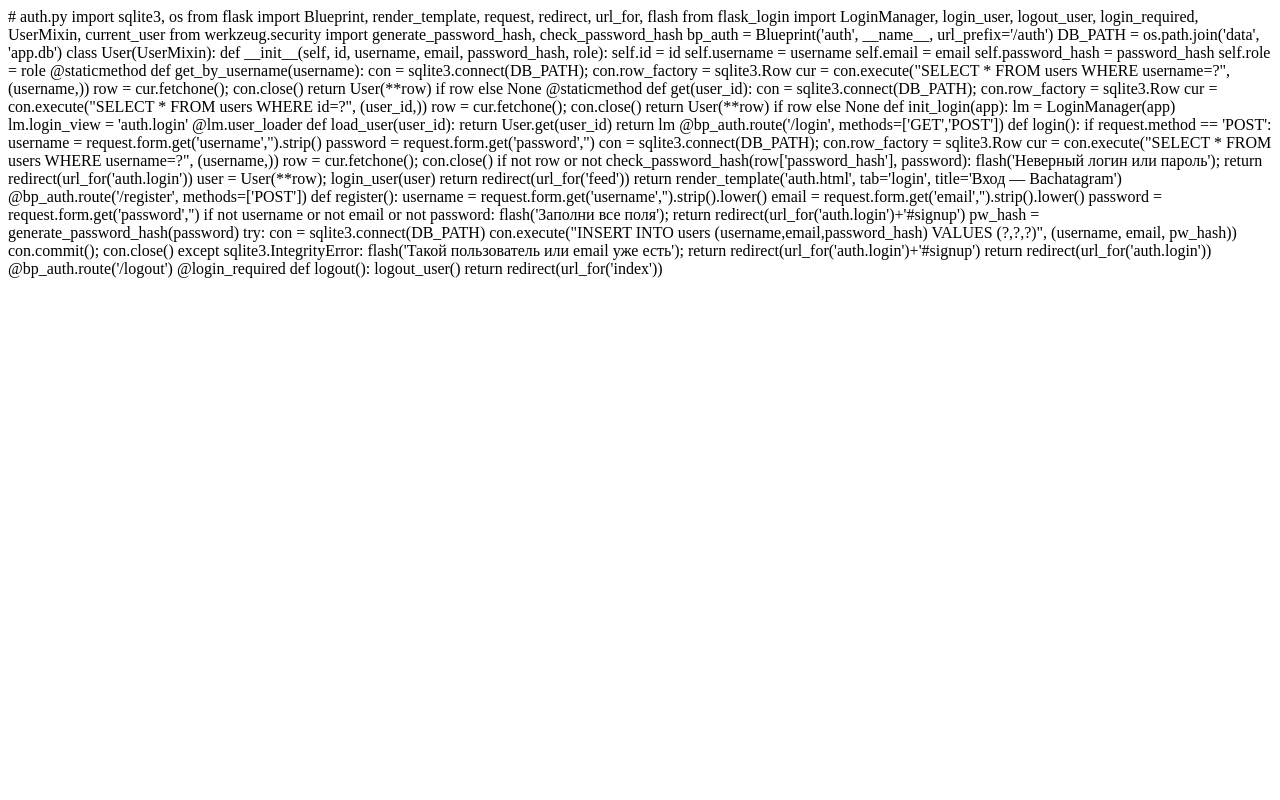
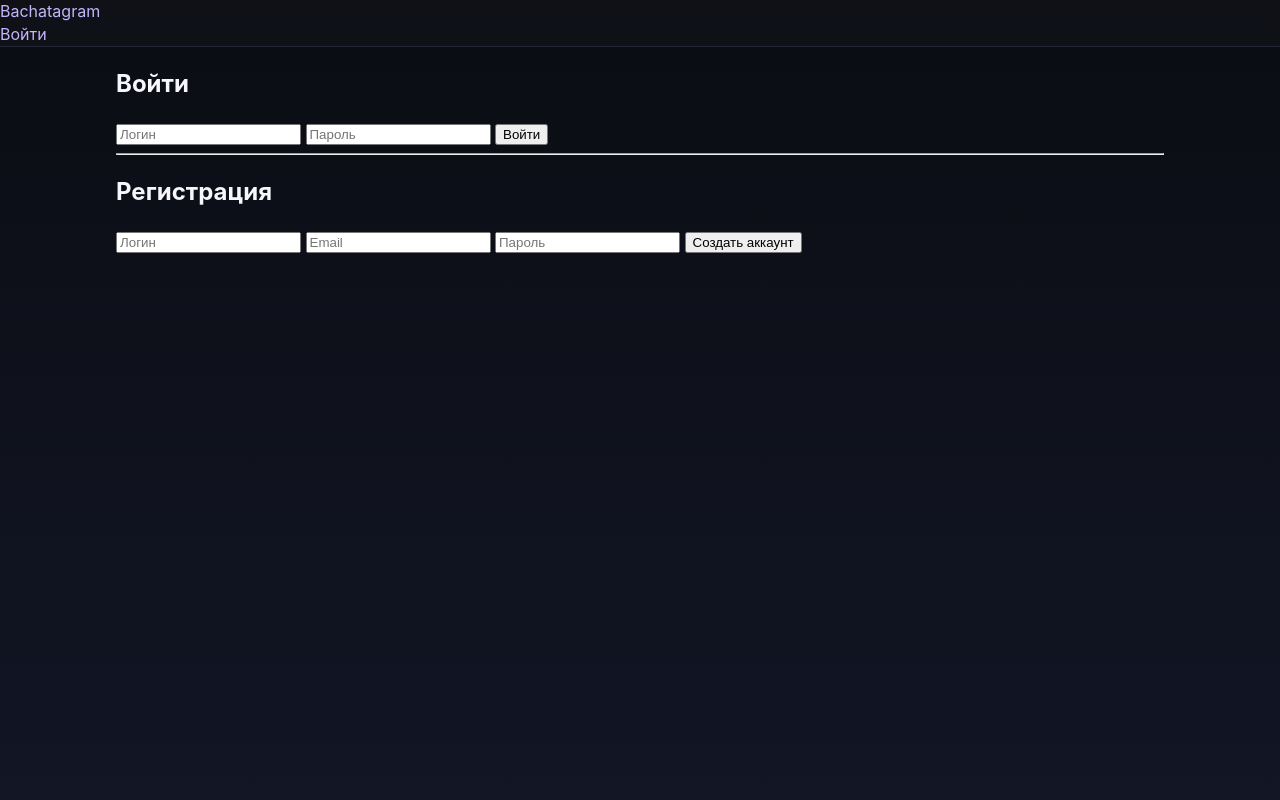
Before and after one commit to djdoodlez-gif/Bachata-music, a Flask app: template templates/auth.html in a window 1280 px wide. Run offline with Flask 3, Linux system fonts and the light colour scheme; the template is opened without the code that fills it, so the values that code supplies are empty.

Commit message:
Update auth.html

```diff
--- a/templates/auth.html
+++ b/templates/auth.html
@@ -1,77 +1,19 @@
-# auth.py
-import sqlite3, os
-from flask import Blueprint, render_template, request, redirect, url_for, flash
-from flask_login import LoginManager, login_user, logout_user, login_required, UserMixin, current_user
-from werkzeug.security import generate_password_hash, check_password_hash
+{% extends "base.html" %}
+{% block content %}
+<h2>Войти</h2>
+<form method="post" action="{{ url_for('auth.login') }}">
+  <input name="username" placeholder="Логин" required>
+  <input type="password" name="password" placeholder="Пароль" required>
+  <button type="submit">Войти</button>
+</form>
 
-bp_auth = Blueprint('auth', __name__, url_prefix='/auth')
+<hr>
 
-DB_PATH = os.path.join('data', 'app.db')
-
-class User(UserMixin):
-    def __init__(self, id, username, email, password_hash, role):
-        self.id = id
-        self.username = username
-        self.email = email
-        self.password_hash = password_hash
-        self.role = role
-
-    @staticmethod
-    def get_by_username(username):
-        con = sqlite3.connect(DB_PATH); con.row_factory = sqlite3.Row
-        cur = con.execute("SELECT * FROM users WHERE username=?", (username,))
-        row = cur.fetchone(); con.close()
-        return User(**row) if row else None
-
-    @staticmethod
-    def get(user_id):
-        con = sqlite3.connect(DB_PATH); con.row_factory = sqlite3.Row
-        cur = con.execute("SELECT * FROM users WHERE id=?", (user_id,))
-        row = cur.fetchone(); con.close()
-        return User(**row) if row else None
-
-def init_login(app):
-    lm = LoginManager(app)
-    lm.login_view = 'auth.login'
-    @lm.user_loader
-    def load_user(user_id):
-        return User.get(user_id)
-    return lm
-
-@bp_auth.route('/login', methods=['GET','POST'])
-def login():
-    if request.method == 'POST':
-        username = request.form.get('username','').strip()
-        password = request.form.get('password','')
-        con = sqlite3.connect(DB_PATH); con.row_factory = sqlite3.Row
-        cur = con.execute("SELECT * FROM users WHERE username=?", (username,))
-        row = cur.fetchone(); con.close()
-        if not row or not check_password_hash(row['password_hash'], password):
-            flash('Неверный логин или пароль'); return redirect(url_for('auth.login'))
-        user = User(**row); login_user(user)
-        return redirect(url_for('feed'))
-    return render_template('auth.html', tab='login', title='Вход — Bachatagram')
-
-@bp_auth.route('/register', methods=['POST'])
-def register():
-    username = request.form.get('username','').strip().lower()
-    email = request.form.get('email','').strip().lower()
-    password = request.form.get('password','')
-    if not username or not email or not password:
-        flash('Заполни все поля'); return redirect(url_for('auth.login')+'#signup')
-    pw_hash = generate_password_hash(password)
-    try:
-        con = sqlite3.connect(DB_PATH)
-        con.execute("INSERT INTO users (username,email,password_hash) VALUES (?,?,?)",
-                    (username, email, pw_hash))
-        con.commit(); con.close()
-    except sqlite3.IntegrityError:
-        flash('Такой пользователь или email уже есть');
-        return redirect(url_for('auth.login')+'#signup')
-    return redirect(url_for('auth.login'))
-
-@bp_auth.route('/logout')
-@login_required
-def logout():
-    logout_user()
-    return redirect(url_for('index'))
+<h2 id="signup">Регистрация</h2>
+<form method="post" action="{{ url_for('auth.register') }}">
+  <input name="username" placeholder="Логин" required>
+  <input type="email" name="email" placeholder="Email" required>
+  <input type="password" name="password" placeholder="Пароль" required>
+  <button type="submit">Создать аккаунт</button>
+</form>
+{% endblock %}
```
